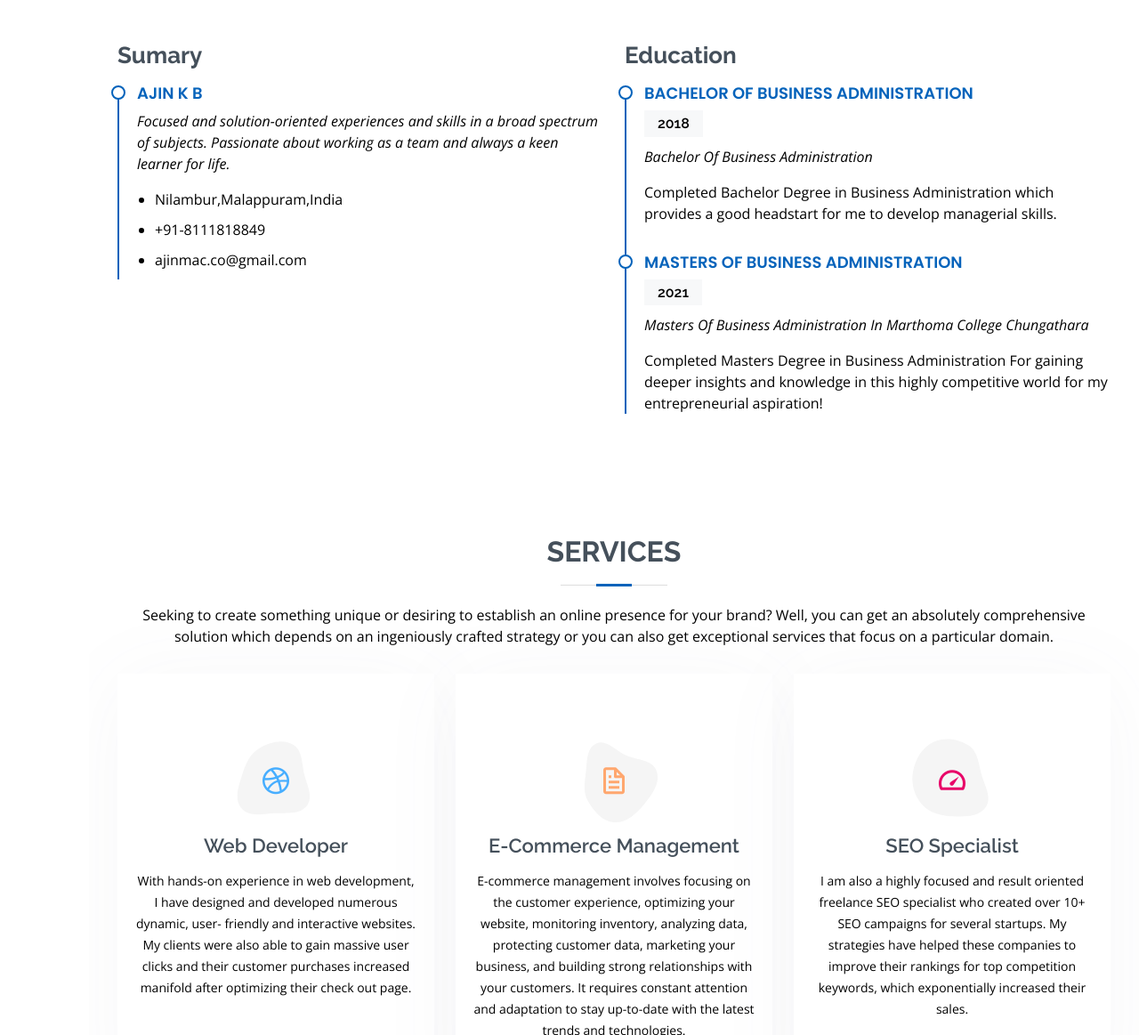
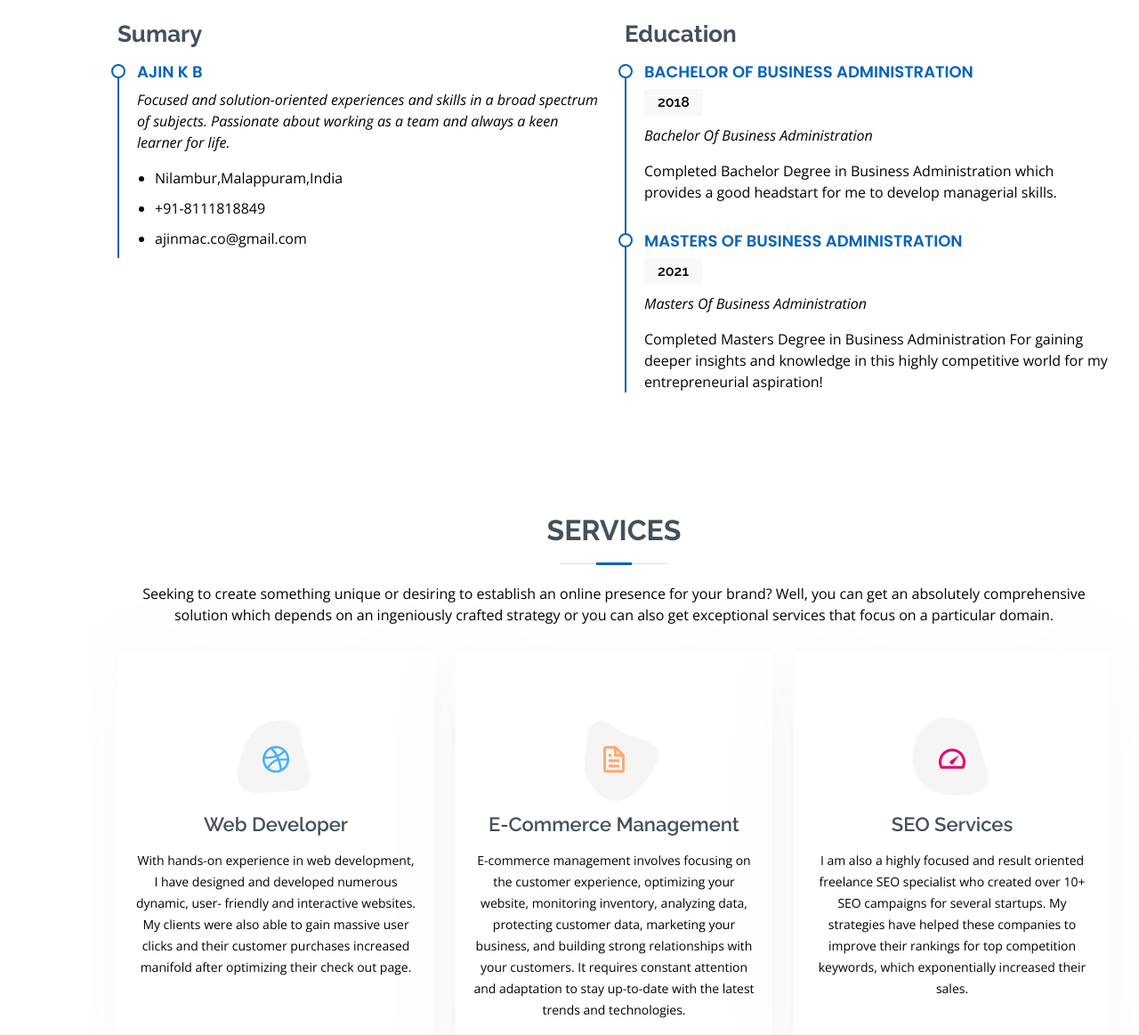
Before and after one commit to Ajinfolio/digital, a plain HTML site: page index.html in a window 1280 px wide. Shown: the part 2058-3221 px from the top of the page at 89% size. Drawn offline with nearby package versions, Linux system fonts and the light colour scheme.

Commit message:
Update index.html

```diff
--- a/index.html
+++ b/index.html
@@ -92,7 +92,7 @@
             <img src="assets/img/profile-img1.jpg" class="img-fluid" alt="">
           </div>
           <div class="col-lg-8 pt-4 pt-lg-0 content">
-            <h3>Web Developer &amp; Digital Marketer &amp; Business Analyst.</h3>
+            <h3>Business Analyst &amp; Digital Marketer &amp;Web Developer .</h3>
             <p class="fst-italic">
               <!-- Lorem ipsum dolor sit amet, consectetur adipiscing elit, sed do eiusmod tempor incididunt ut labore et dolore
               magna aliqua. -->
@@ -238,7 +238,7 @@
         </div>
 
       </div>
-    </section><!-- End Skills Section --> -->
+    </section><!-- End Skills Section -->
 
     <!-- ======= Resume Section ======= -->
     <section id="resume" class="resume">
@@ -274,7 +274,7 @@
             <div class="resume-item">
               <h4>Masters Of Business Administration </h4>
               <h5>2021</h5>
-              <p><em>Masters Of Business Administration In Marthoma College Chungathara</em></p>
+              <p><em>Masters Of Business Administration </em></p>
               <p>Completed Masters Degree in  Business Administration For gaining deeper insights and knowledge in this highly competitive world for my entrepreneurial aspiration! </p>
             </div>
           </div>
@@ -338,7 +338,7 @@
                 </svg>
                 <i class="bx bx-tachometer"></i>
               </div>
-              <h4><a href="">SEO Specialist</a></h4>
+              <h4><a href="">SEO Services</a></h4>
               <p>I am also a highly focused and result oriented freelance SEO specialist who created over 10+ SEO campaigns for several startups. My strategies have helped these companies to improve their rankings for top competition keywords, which exponentially increased their sales.
               </p>
             </div>
```
